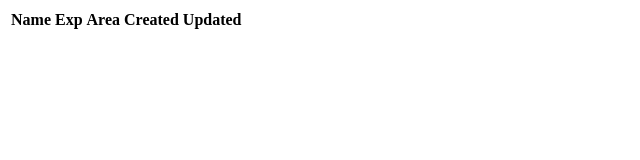
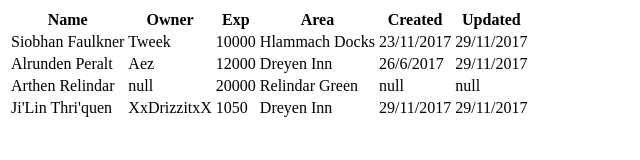
Before and after one commit to Schmidt-A/loi-pyramid, a plain HTML site: page loi_pyramid/static/characters.html in a window 1280 px wide. Shown: the whole page, without its empty margins (0-640 px from the left). Drawn offline with Linux system fonts and the light colour scheme; no server answers.

Commit message:
enhanced the stub

```diff
--- a/loi_pyramid/static/characters.html
+++ b/loi_pyramid/static/characters.html
@@ -4,31 +4,54 @@
   <body>
 
     <table id="characters">
-      <tr id="characters_header">
-        <th>Name</th>
-        <th>Exp</th>
-        <th>Area</th>
-        <th>Created</th>
-        <th>Updated</th>
-      </tr>
+      <thead>
+        <tr id="characters_header">
+          <th data-key="name">Name</th>
+          <th data-key="accountId">Owner</th>
+          <th data-key="exp">Exp</th>
+          <th data-key="area">Area</th>
+          <th data-key="created">Created</th>
+          <th data-key="updated">Updated</th>
+        </tr>
+      </thead>
+      </tbody>
     </table>
 
     <script>
+      let characterFixture = [{"id":1,"accountId":"Tweek","name":"Siobhan Faulkner","exp":10000,"area":"Hlammach Docks","created":"23/11/2017","updated":"29/11/2017"},{"id":2,"accountId":"Aez","name":"Alrunden Peralt","exp":12000,"area":"Dreyen Inn","created":"26/6/2017","updated":"29/11/2017"},{"id":3,"accountId":null,"name":"Arthen Relindar","exp":20000,"area":"Relindar Green","created":null,"updated":null},{"id":4,"accountId":"XxDrizzitxX","name":"Ji'Lin Thri'quen","exp":1050,"area":"Dreyen Inn","created":"29/11/2017","updated":"29/11/2017"}];
+
       fetch('http://sundred.com:6543/characters')
         .then(response => {
-          response.json().then( characters => {
-            let table = document.getElementById("characters");
+          parseResponse(response).then( characters => {
+            fillTable(document.querySelector("#characters"), characters);
+          })
+        })
+        .catch(error => {
+          fillTable(document.querySelector("#characters"), characterFixture);
+        });
 
-            characters.forEach( character => {
-              let row = table.insertRow();
-              for (key in character) {
-                let cell = row.insertCell();
-                let text = document.createTextNode(character[key]);
-                cell.appendChild(text);
-              }
-            })
-          })
-        });
+      function fillTable(table, dataList) {
+        //that's the row within the thead
+        let headerRow = table.tHead.children[0]
+
+        dataList.forEach( data => {
+          let row = table.insertRow();
+          Array.from(headerRow.children).forEach( column => {
+            let cell = row.insertCell();
+            let text = document.createTextNode(data[column.dataset.key]);
+            cell.appendChild(text);
+          });
+        })
+      }
+
+      function parseResponse(response) {
+        if (response.ok) {
+          return response.json();
+        } else {
+          console.error(response.status);
+          throw new Error(response);
+        }
+      }
     </script>
 
   </body>
```
